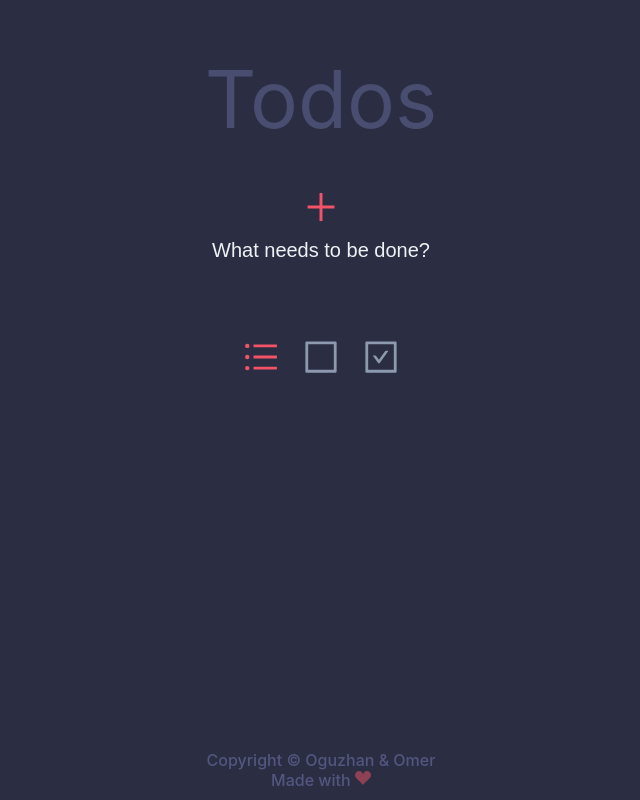
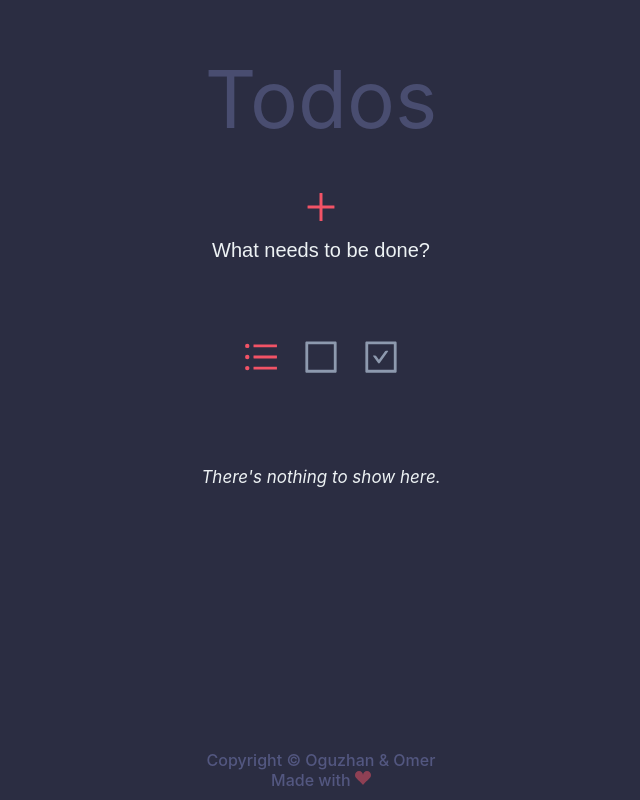
Before and after one commit to OzzyDm/todos-react, a React (Create React App) app: page / in a window 1280 px wide. Shown: the whole page, without its empty margins (319-959 px from the left). Built offline with nearby package versions, Linux system fonts and the light colour scheme.

Commit message:
Add fallback text to the list

```diff
--- a/src/components/Items/ItemList.js
+++ b/src/components/Items/ItemList.js
@@ -5,10 +5,7 @@ import ItemCard from "./ItemCard";
 import styles from "./ItemList.module.scss";
 
 function ItemList(props) {
-  return (
-    <FlipMove typeName="ul" className={styles.list}>
-      {props.items
-        .filter((item) => {
+  const filteredItems = props.items.filter((item) => {
     if (props.filter === "todo") {
       return !item.completed;
     }
@@ -16,8 +13,11 @@ function ItemList(props) {
       return item.completed;
     }
     return item;
-        })
-        .map((item) => (
+  });
+
+  return (
+    <FlipMove typeName="ul" className={styles.list}>
+      {filteredItems.map((item) => (
         <ItemCard
           key={item.id}
           id={item.id}
@@ -25,6 +25,9 @@ function ItemList(props) {
           status={item.completed}
         />
       ))}
+      {(!filteredItems || !filteredItems.length) && (
+        <p className={styles.fallback}>There's nothing to show here.</p>
+      )}
     </FlipMove>
   );
 }
--- a/src/components/Items/ItemList.module.scss
+++ b/src/components/Items/ItemList.module.scss
@@ -23,3 +23,11 @@
     }
   }
 }
+
+.fallback {
+  @include main.center;
+  width: 100%;
+  font-style: italic;
+  font-size: 1.7rem;
+  margin-top: 5rem;
+}
```
Lines whose indentation alone changed are shown as unchanged.
